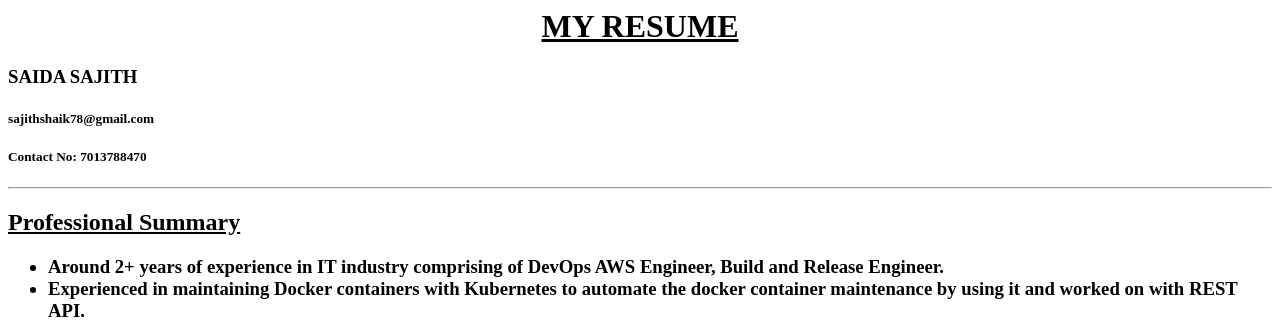
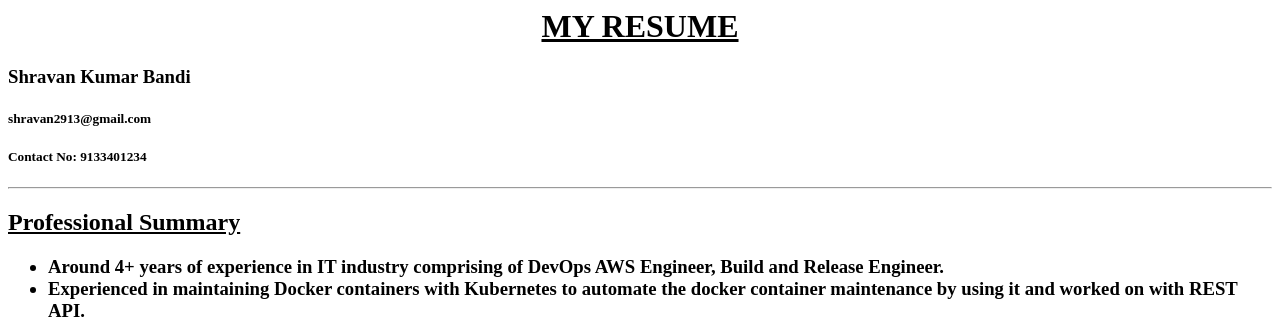
Before and after one commit to shravan2913/DocekerDocument, a plain HTML site: page index.html in a window 1280 px wide. Shown: the top 324 px of the page. Drawn offline with Linux system fonts and the light colour scheme.

Commit message:
Update index.html

```diff
--- a/index.html
+++ b/index.html
@@ -10,9 +10,9 @@
 </h1>
 </center>
 
-<h3> SAIDA SAJITH </h3>
-<h5> sajithshaik78@gmail.com </h5>
-<h5> Contact No: 7013788470 </h5><hr>
+<h3> Shravan Kumar Bandi </h3>
+<h5> shravan2913@gmail.com </h5>
+<h5> Contact No: 9133401234 </h5><hr>
 
 <h2>
 <u> Professional Summary </u>
@@ -20,7 +20,7 @@
 
 <ul>
         <h3>
-        <li>Around 2+ years of experience in IT industry comprising of DevOps AWS Engineer, Build and Release Engineer.
+        <li>Around 4+ years of experience in IT industry comprising of DevOps AWS Engineer, Build and Release Engineer.
         <li>Experienced in maintaining Docker containers with Kubernetes to automate the docker container maintenance by using it and worked on with REST API.
         <li>Expertise in Executing Kubernetes using Kubeadm and deployable application containers.
         <li>Extensively used Docker for virtualization, Ship, Run and Deploy the application securely for fasten the Build/Release Engineering.
```
